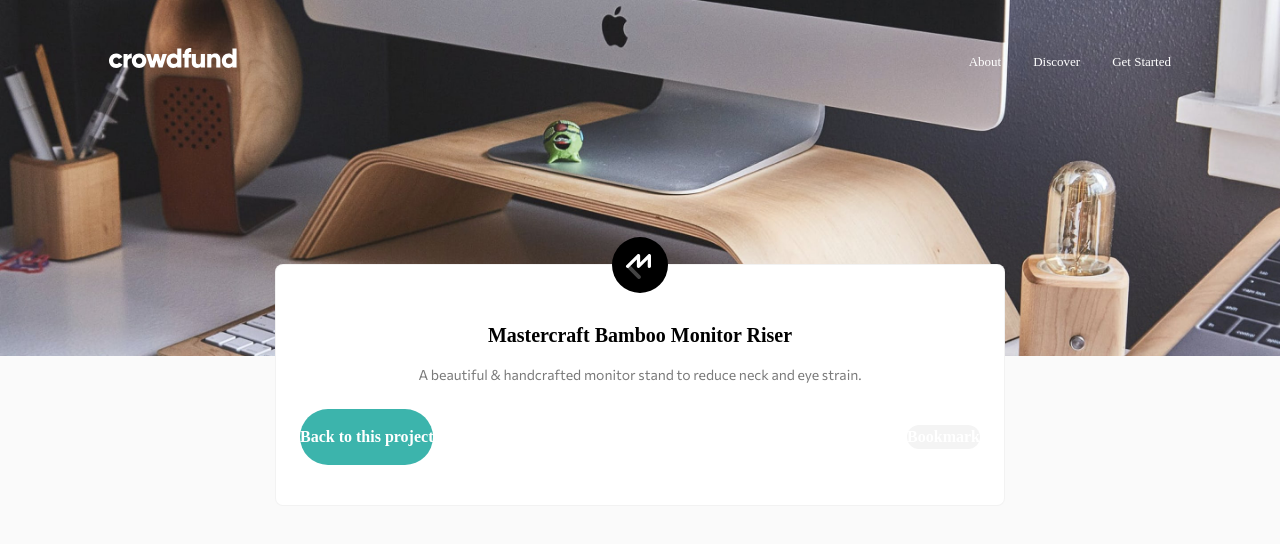
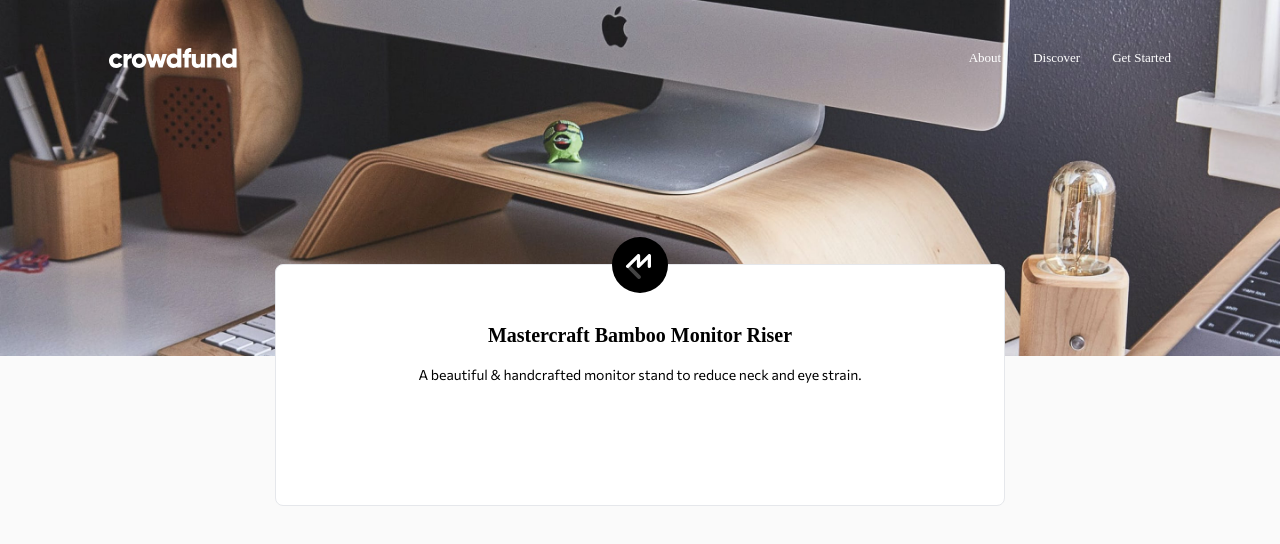
Before and after one commit to LorisDucamps/Crowdfunding, a React (Vite) app: page / in a window 1280 px wide. Shown: the top 544 px of the page. Built offline with nearby package versions, Linux system fonts and the light colour scheme; a web font is replaced by a local one.

Commit message:
update style header ui

```diff
--- a/src/components/Header/Header.jsx
+++ b/src/components/Header/Header.jsx
@@ -2,43 +2,45 @@
 
 export default function Header() {
 
+    const before = "before:content-['*'] before:absolute before:top-0 before:left-0 before:right-0 before:h-[128px] before:background-linear"
+
     const [isOpen, setIsOpen] = useState(false)
 
     return (
-        <header className="relative flex justify-between items-center max-w-[1440px] mx-auto">
+        <header className={`${before} relative flex justify-between items-center max-w-[1440px] mx-auto sm:before:hidden`}>
 
             {isOpen && <div className="fixed top-0 left-0 right-0 bottom-0 h-full background-linear z-10 sm:hidden"></div>}
 
             <picture>
                 <source media="(min-width: 376px)" srcSet="/assets/img/image-hero-desktop.jpg 1x, /assets/img/image-hero-desktop_2x.jpg 2x" type="image/jpg" />
                 <source media="(max-width: 375px)" srcSet="/assets/img/image-hero-mobile.jpg 1x, /assets/img/image-hero-mobile_2x.jpg 2x" type="image/jpg" />
-                <img src="/assets/img/image-hero-desktop.jpg" type="image/jpg" />
+                <img src="/assets/img/image-hero-desktop.jpg" type="image/jpg" alt="Bannière bureau de travail" />
             </picture>
 
-            <nav className="absolute top-8 left-0 right-0 max-w-[1110px] mx-auto w-full z-20 sm:top-12">
-                <div className="flex justify-between px-6">
-                    <a href="#" className="block">
+            <nav className="absolute top-4 left-0 right-0 max-w-[1110px] mx-auto w-full z-20 sm:top-12">
+                <div className="flex justify-between items-center px-6">
+                    <a href="#" className="block py-4 sm:p-0">
                         <img src="/assets/img/logo.svg" alt="Logo CrowdFund" />
                     </a>
                     <ul className="hidden sm:flex sm:gap-8">
                         <li>
-                            <a className="text-white text-[13px] font-medium" href="#">About</a>
+                            <a className="block text-white text-[13px] font-medium hover:underline" href="#">About</a>
                         </li>
                         <li>
-                            <a className="text-white text-[13px] font-medium" href="#">Discover</a>
+                            <a className="block text-white text-[13px] font-medium hover:underline" href="#">Discover</a>
                         </li>
                         <li>
-                            <a className="text-white text-[13px] font-medium" href="#">Get Started</a>
+                            <a className="block text-white text-[13px] font-medium hover:underline" href="#">Get Started</a>
                         </li>
                     </ul>
-                    <img onClick={() => setIsOpen(!isOpen)} className="z-10 cursor-pointer sm:hidden" src={isOpen ? "/assets/img/close.svg" : "/assets/img/menu.svg"} alt="icon" />
+                    <img onClick={() => setIsOpen(!isOpen)} className="pt-4 pl-4 pb-4 z-10 cursor-pointer sm:hidden" src={isOpen ? "/assets/img/close.svg" : "/assets/img/menu.svg"} alt="icon" />
                 </div>
             </nav>
 
 
             {isOpen && (
-                <nav className="absolute top-[88px] left-0 right-0 px-6 z-20 sm:hidden">
-                    <ul className="border border-custom rounded-lg divide-y divide-dark/10 bg-white">
+                <nav className="absolute top-[88px] right-0 left-0 px-6 z-20 sm:hidden">
+                    <ul className="border border-light-black rounded-lg divide-y divide-dark/10 bg-white">
                         <li>
                             <a className="block text-lg p-6" href="#">About</a>
                         </li>
--- a/src/styles/global.css
+++ b/src/styles/global.css
@@ -2,11 +2,9 @@
 @tailwind components;
 @tailwind utilities;
 
-/* after:content-['*'] after:fixed after:inset-0 after:h-full after:background-linear */
-
 @layer base {
   html {
-    @apply font-commissioner antialiased bg-body;
+    @apply font-commissioner antialiased bg-lotion;
   }
 
   @font-face {
@@ -27,206 +25,8 @@
 }
 
 @layer utilities {
-  .border-custom {
-    border: 1px solid rgba(0, 0, 0, 0.05);
-  }
-  .divide-navigation {
-    opacity: 0.1;
-    background: #2f2f2f;
-  }
   .background-linear {
     opacity: 0.6;
     background: linear-gradient(180deg, #000 0%, rgba(0, 0, 0, 0) 100%);
   }
 }
-
-:root {
-  --background-page: hsla(0, 0%, 98%, 1);
-  --verdigris: hsla(176, 50%, 47%, 1);
-  --deep-verdigris: hsla(176, 72%, 28%, 1);
-  --deep-verdigris-light: hsla(176, 72%, 28%, 0.05);
-  --silver: hsla(0, 0%, 48%, 1);
-  --disabled: hsla(0, 0%, 59%, 1);
-  --deep-dark: hsla(0, 0%, 18%, 1);
-  --deep-grey: hsla(0, 0%, 44%, 1);
-  --silver-light: hsla(0, 0%, 18%, 0.05);
-  --black-grey: hsla(0, 0%, 0%, 0.15);
-  --black: hsla(0, 0%, 0%, 1);
-  --white: hsla(0, 0%, 100%, 1);
-  --bookmarkiconcolor: hsla(0, 0%, 69%, 1);
-}
-
-/* *,
-*::before,
-*::after {
-  box-sizing: border-box;
-  min-width: 0;
-  min-height: 0;
-  margin: 0;
-} */
-
-/* html {
-  height: 100%;
-  -webkit-tap-highlight-color: transparent;
-  -webkit-text-size-adjust: 100%;
-  -webkit-font-smoothing: antialiased;
-  -moz-osx-font-smoothing: auto;
-  font-size: 62.5%;
-  overflow-wrap: break-word;
-} */
-
-/* body {
-  min-height: 100vh;
-  width: 100%;
-  margin: 0;
-  font-size: 1.4rem;
-  line-height: 2.4rem;
-  font-family: "Commissioner-Regular", sans-serif;
-  background-color: var(--background-page);
-  overflow-x: hidden;
-} */
-
-/* img,
-picture,
-video,
-canvas,
-svg {
-  display: block;
-  max-width: 100%;
-} */
-
-/* input,
-button,
-textarea,
-select {
-  all: unset;
-} */
-
-/* button {
-  all: unset;
-} */
-
-/* p,
-h1,
-h2,
-h3,
-h4,
-h5,
-h6 {
-  overflow-wrap: break-word;
-}
-
-p {
-  color: var(--silver);
-}
-
-ul {
-  all: unset;
-  list-style-type: none;
-} */
-
-/* TITLE */
-
-/* h2,
-.h2,
-h3,
-.h3,
-h4,
-.h4 {
-  color: var(--black);
-  font-family: "Commissioner-Bold";
-} */
-
-/* h2,
-.h2 {
-  font-size: 3.2rem;
-  line-height: 4rem;
-}
-
-h3,
-.h3 {
-  font-size: 1.8rem;
-  line-height: 2.2rem;
-} */
-
-/* h4,
-.h4 {
-  font-size: 2.4rem;
-}
-
-h5,
-.h5 {
-  font-size: 2rem;
-} */
-
-/* MOBILE FIRST */
-/*
-main {
-  padding: 0 24px;
-}
-
-.container {
-  display: flex;
-  flex-direction: column;
-  max-width: 730px;
-  margin: 0 auto;
-  gap: 24px;
-} */
-
-/* DESKTOP */
-/* @media (min-width: 768px) {
-  body {
-    font-size: 1.6rem;
-    line-height: 2rem;
-    background-color: brown;
-  } */
-
-/* h3,
-  .h3 {
-    font-size: 2rem;
-    line-height: 2.4rem;
-  } */
-/* } */
-
-/* CONTAINER */
-
-/* .wrapper {
-  padding: 24px;
-} */
-
-/* CARD */
-
-/* MODAL */
-/* .modal {
-  display: block;
-}
-
-.modal:before {
-  content: "";
-  display: block;
-  background: rgba(0, 0, 0, 0.6);
-  position: fixed;
-  top: 0;
-  left: 0;
-  right: 0;
-  bottom: 0;
-  z-index: 10;
-}
-
-.modal-dialog {
-  position: fixed;
-  top: 50%;
-  left: 50%;
-  transform: translate(-50%, -50%);
-  background: #fefefe;
-  border: #333333 solid 0px;
-  border-radius: 5px;
-  z-index: 11;
-}
-
-.bg-test {
-  background-color: aquamarine;
-}
-.opacity {
-  opacity: 0.15;
-} */
--- a/tailwind.config.js
+++ b/tailwind.config.js
@@ -9,20 +9,17 @@
       colors: {
         white: 'hsl(0, 0%, 100%)',
         black: 'hsl(0, 0%, 0%)',
-        darkGray: 'hsl(0, 0%, 48%)',
-        moderateCyan: 'hsl(176, 50%, 47%)',
-        darkCyan: 'hsl(176, 72%, 28%)',
-        body: 'hsla(0, 0%, 98%, 1)',
-        gray: {
-          0: 'hsl(0, 0%, 44%)',
-          1: 'hsl(0, 0%, 48%)',
-          2: 'hsla(0, 0%, 18%, 0.05)',
-          3: 'hsla(0, 0%, 18%, 1)',
-          4: 'hsl(0, 0%, 69%)',
-          5: '#2F2F2F',
-          42: 'rgba(47, 47, 47, 0.05)',
-          DEFAULT: '#6F6F6F'
-        },
+        'light-black': 'hsla(0, 0%, 0%, 0.5)',
+        'medium-black': 'hsla(0, 0%, 0%, 0.15)',
+        lotion: 'hsl(0, 0%, 98%)',
+        verdigris: 'hsl(176, 50%, 47%)',
+        'deep-verdigris': 'hsl(176, 72%, 28%)',
+        'light-deep-verdigris': 'hsla(176, 72%, 28%, 0.05)',
+        'sonic-silver': 'hsl(0, 0%, 48%)',
+        'dark-charcoal': 'hsl(0, 0%, 18%)',
+        'light-dark-charcoal': 'hsla(0, 0%, 18%, 0.05)',
+        'philippine-silver': 'hsl(0, 0%, 69%)',
+        'dark-silver': 'hsl(0, 0%, 44%)',
       },
     },
     fontFamily: {
```
